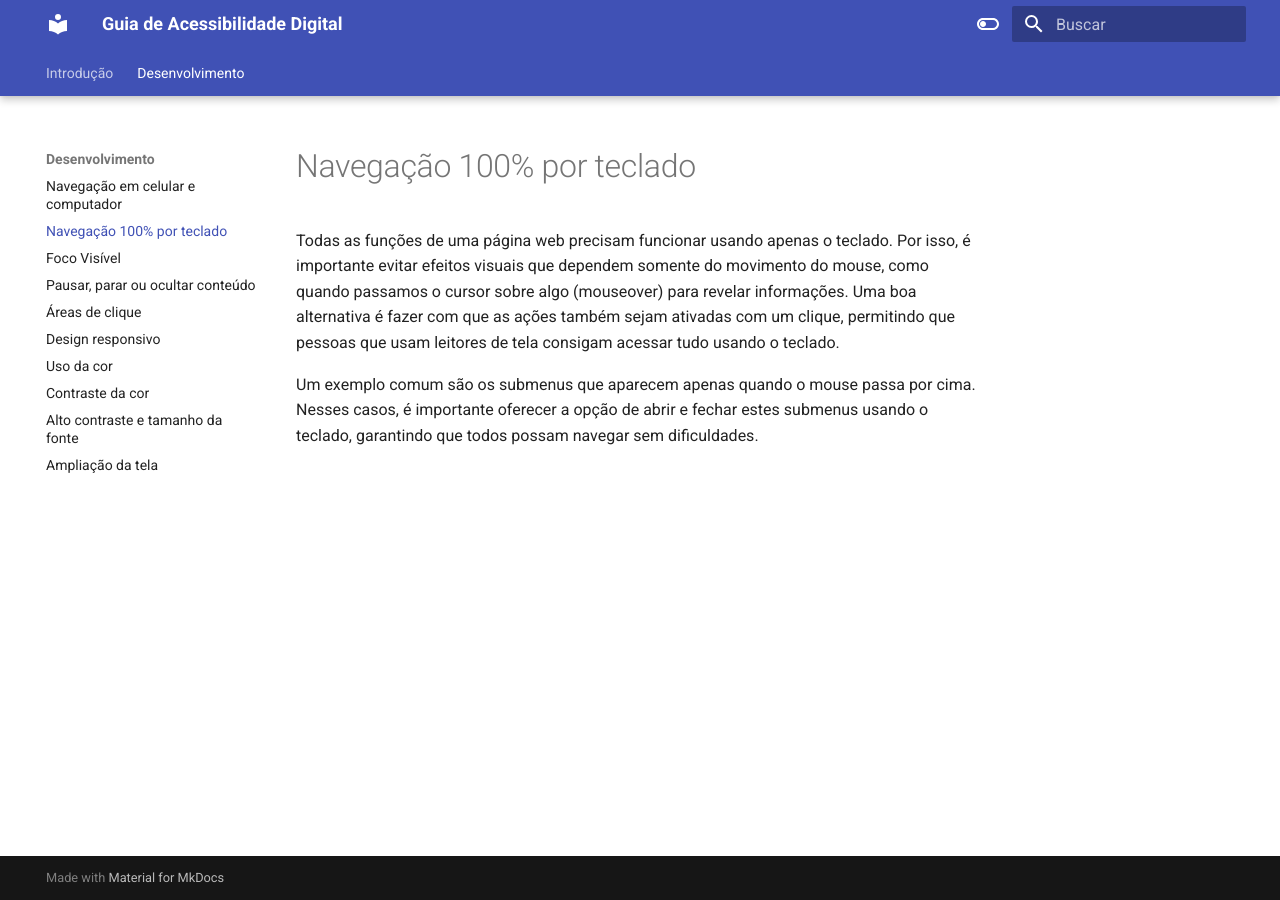
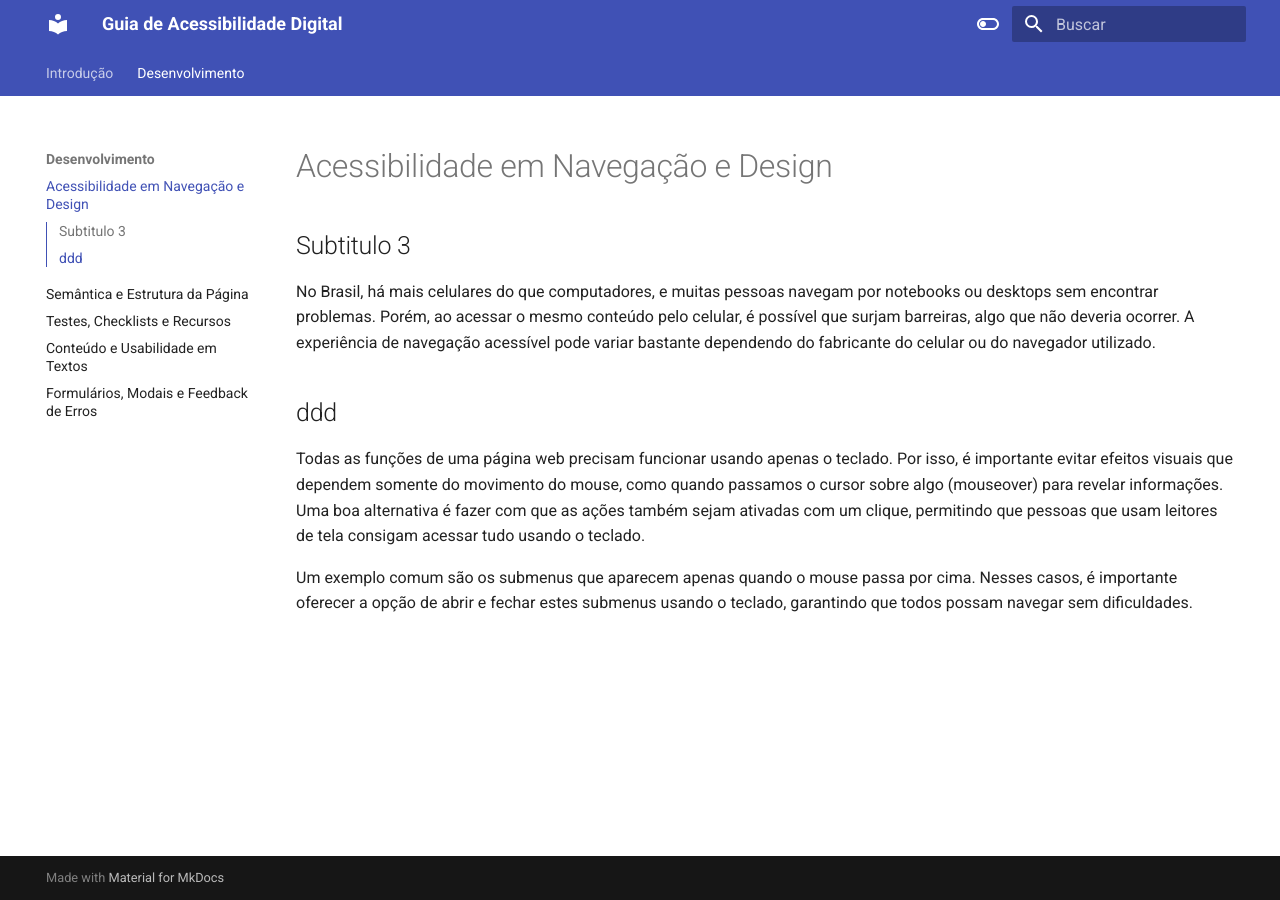
Before and after one commit to joseandre25/IHC-G02-Guia-De-Acessibilidade, an MkDocs documentation site: the page built from docs/topics/grupo1.md, in a window 1280 px wide. Built offline with MkDocs 1.6.1 and Material for MkDocs 9.7.7, drawn with Linux system fonts in a browser that asks for light colours.

Commit message:
add: organizacao de pastas

```diff
--- a/docs/nav_tec.md
+++ b/docs/topics/grupo1.md
@@ -1,3 +1,9 @@
+## Subtitulo 3
+
+No Brasil, há mais celulares do que computadores, e muitas pessoas navegam por notebooks ou desktops sem encontrar problemas. Porém, ao acessar o mesmo conteúdo pelo celular, é possível que surjam barreiras, algo que não deveria ocorrer. A experiência de navegação acessível pode variar bastante dependendo do fabricante do celular ou do navegador utilizado.
+
+## ddd
+
 Todas as funções de uma página web precisam funcionar usando apenas o teclado. Por isso, é importante evitar efeitos visuais que dependem somente do movimento do mouse, como quando passamos o cursor sobre algo (mouseover) para revelar informações. Uma boa alternativa é fazer com que as ações também sejam ativadas com um clique, permitindo que pessoas que usam leitores de tela consigam acessar tudo usando o teclado.
 
 Um exemplo comum são os submenus que aparecem apenas quando o mouse passa por cima. Nesses casos, é importante oferecer a opção de abrir e fechar estes submenus usando o teclado, garantindo que todos possam navegar sem dificuldades.
--- a/mkdocs.yml
+++ b/mkdocs.yml
@@ -20,25 +20,20 @@ theme:
     text: Roboto
   language: pt
   features:
-    - content.code.annotate
+    - navigation.tabs
+    - navigation.sections
+    - toc.integrate
+    - navigation.top
+    - search.suggest
+    - search.highlight
     - content.tabs.link
-    - header.autohide
-    - navigation.instant
-    - navigation.sections
-    - navigation.tabs
-    - navigation.top
-    - navigation.tracking
-    - navigation.tabs.sticky
+    - content.code.annotation
+    - content.code.copy
 nav:
   - Introdução: index.md
   - Desenvolvimento:
-    - Navegação em celular e computador: nav_cel_pc.md
-    - Navegação 100% por teclado: nav_tec.md
-    - Foco Visível: foco_vis.md
-    - Pausar, parar ou ocultar conteúdo: ppo.md
-    - Áreas de clique: area_clique.md
-    - Design responsivo: des_res.md
-    - Uso da cor: uso_cor.md
-    - Contraste da cor: contr_cor.md
-    - Alto contraste e tamanho da fonte: ac_tam.md
-    - Ampliação da tela: ampl.md
+    - Acessibilidade em Navegação e Design: topics/grupo1.md
+    - Semântica e Estrutura da Página: topics/grupo2.md
+    - Testes, Checklists e Recursos: topics/grupo3.md
+    - Conteúdo e Usabilidade em Textos: topics/grupo4.md
+    - Formulários, Modais e Feedback de Erros: topics/grupo5.md
```
Also changed, not shown: docs/index.md (deleted, +0 -10 lines), docs/nav_cel_pc.md (deleted, +0 -1 lines), docs/des_res.md (deleted), docs/foco_vis.md (deleted), docs/ppo.md (deleted), docs/topics/grupo2.md (added), docs/topics/grupo3.md (added), docs/topics/grupo4.md (added), docs/topics/grupo5.md (added), docs/uso_cor.md (deleted).
